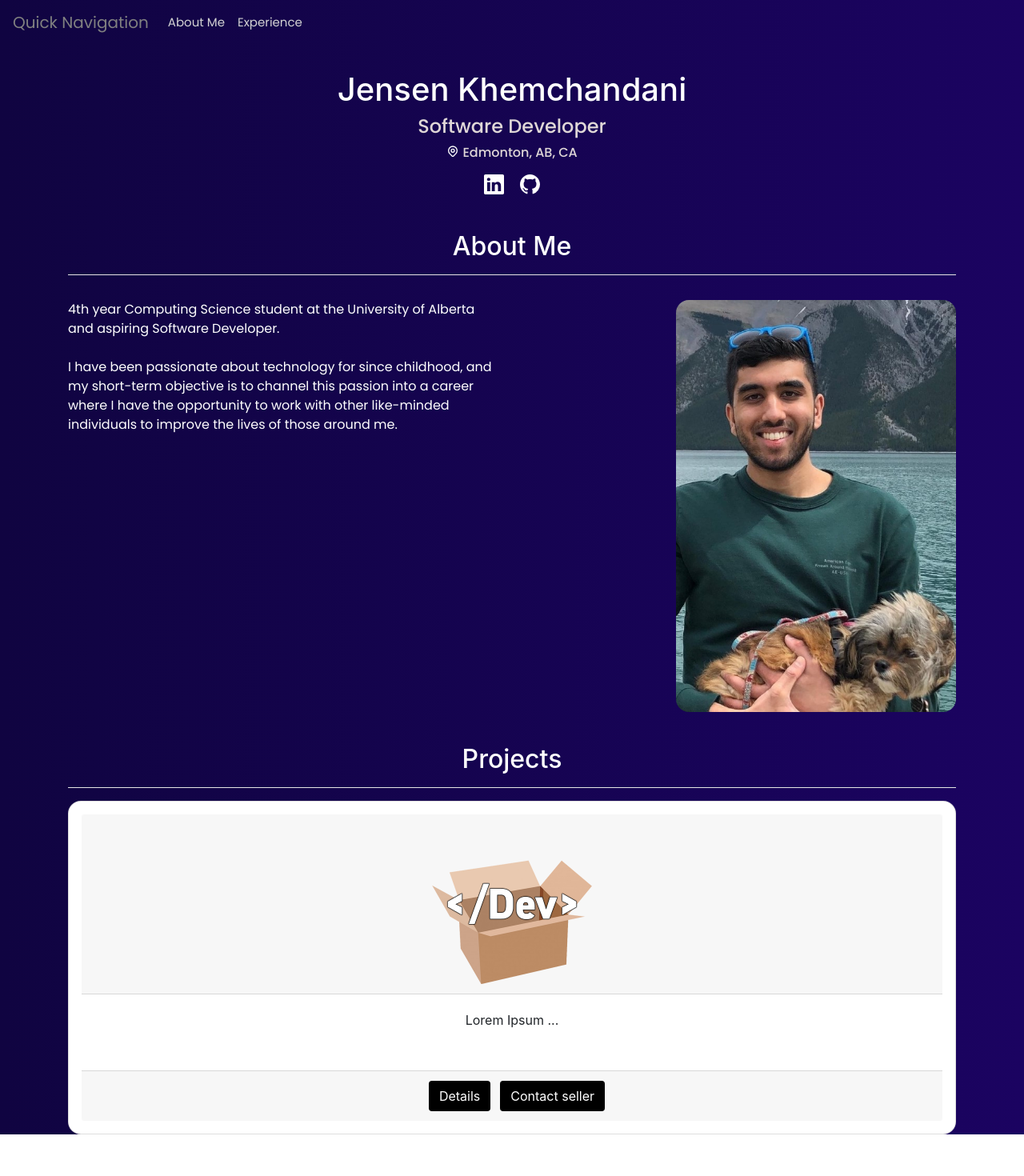
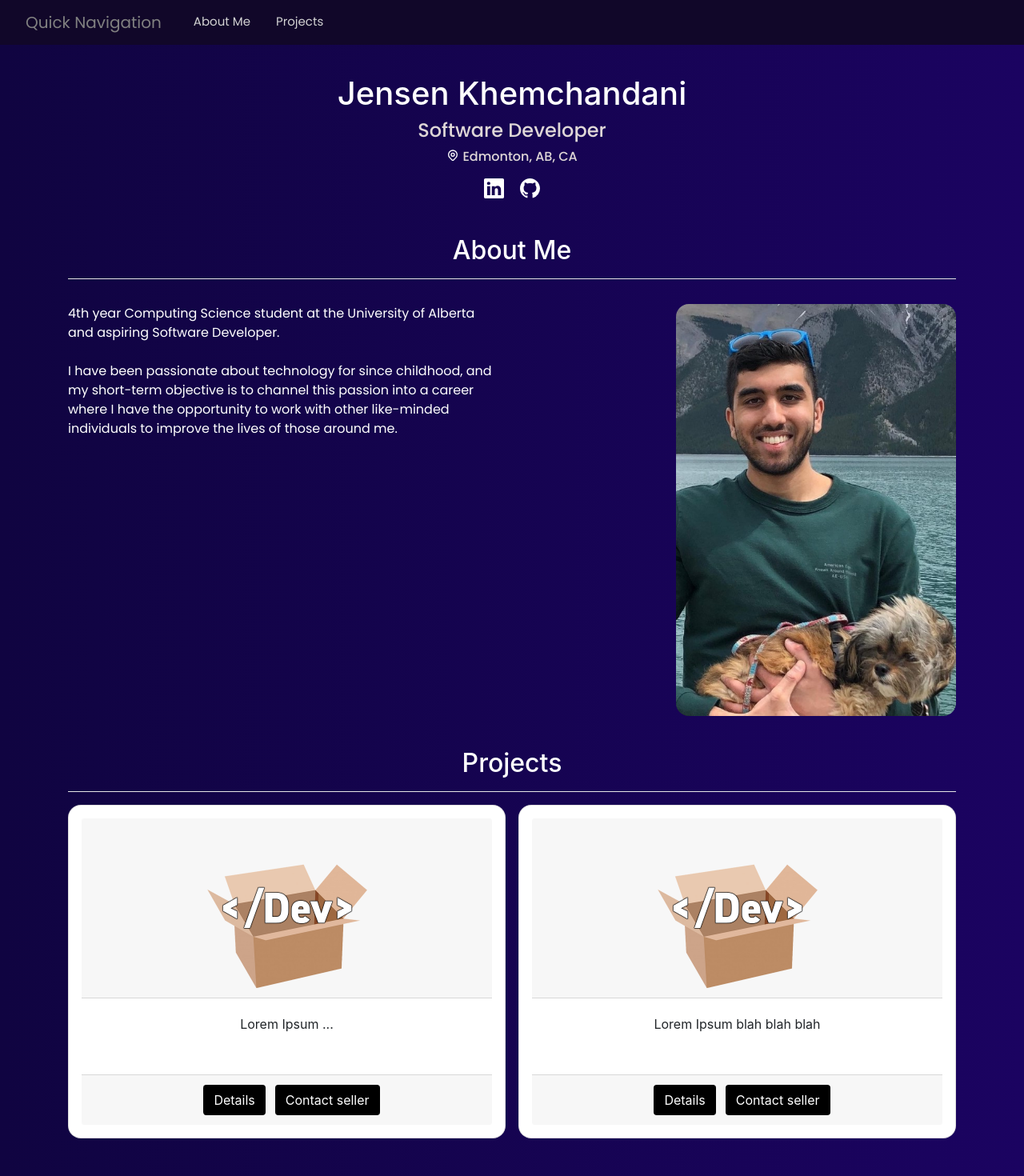
Before and after one commit to jensenkhem/portfolio-website, a React (Create React App) app: page / in a window 1280 px wide. Shown: the top 1470 px of the page at 80% size. Before the commit the page ends 1418 px from the top, so only its background shows below. Built offline with nearby package versions, Linux system fonts and the light colour scheme.

Commit message:
Made navbar nicer and work on mobile devices

```diff
--- a/src/components/header/Header.jsx
+++ b/src/components/header/Header.jsx
@@ -3,27 +3,26 @@ import HeaderSocials from './HeaderSocials';
 import './header.css';
 import {HiOutlineLocationMarker} from 'react-icons/hi'
 const Header = () => {
-  const style = { "font-family": "Poppins", "color": "lightgrey"};
-  const style2 = { "font-family": "Poppins", "color": "grey"};
+  const style = { "font-family": "Poppins", "color": "lightgrey", "margin-left": "1rem"};
+  const style2 = { "font-family": "Poppins", "color": "grey", "margin-left": "1rem" };
   const style3 = { "font-family": "Poppins"};
+  const style4 = { "background-color": "#110729"}
   const locationIcon = { "color": "white", "size": 25 }
   return (
     <>
     <head>
       <link rel="stylesheet" href="https://cdn.jsdelivr.net/npm/bootstrap@4.0.0/dist/css/bootstrap.min.css" integrity="sha384-Gn5384xqQ1aoWXA+058RXPxPg6fy4IWvTNh0E263XmFcJlSAwiGgFAW/dAiS6JXm" crossorigin="anonymous"></link>
     </head>
-    <nav class="navbar sticky-top navbar-expand-md navbar-dark">
-    <div class="navbar-collapse collapse w-100 order-1 order-md-0 dual-collapse2">
+    <nav class="navbar sticky-top navbar-dark navbar-expand-md" style={style4}>
+      <ul class="navbar-nav mr-auto">
         <a class="navbar-brand" style={style2} href="#">Quick Navigation</a>
-        <ul class="navbar-nav mr-auto">
         <li class="nav-item">
             <a class="nav-link" style={style} href="#about">About Me</a>
         </li>
         <li class="nav-item">
-                <a class="nav-link" style={style} href="#experience">Experience</a>
+            <a class="nav-link" style={style} href="#projects">Projects</a>
         </li>
       </ul>
-    </div>
     </nav>
       <header>
         <div className="introduction">
--- a/src/components/header/header.css
+++ b/src/components/header/header.css
@@ -5,10 +5,21 @@ header {
 
 .navbar-nav.navbar-center {
     position: absolute;
-    padding-top: 5vh;
+    /* padding-top: 5vh; */
     left: 50%;
     transform: translatex(-50%);
 }
+
+nav {
+    display: block !important;
+}
+
+@media only screen and (max-width: 768px) {
+    nav {
+      display: none !important;
+    }
+  }
+
 
 .nav-link {
     transition: var(--transition);
@@ -51,6 +62,6 @@ hr {
 }
 
 .introduction {
-    /* margin-top: 5px; */
+    margin-top: 5px;
     text-align: center;
 }
--- a/src/components/projects/Projects.jsx
+++ b/src/components/projects/Projects.jsx
@@ -7,16 +7,28 @@ const Projects = () => {
       <h2>Projects</h2>
       <hr />
       <div className="card-grid">
-        <div class="card card-shadow">
-          <div class="card-header">
-            <img class="devinabox" src={devinabox} alt="dev in a box card"></img>
+        <div className="card card-shadow">
+          <div className="card-header">
+            <img className="devinabox" src={devinabox} alt="dev in a box card"></img>
           </div>
-          <div class="card-body">
+          <div className="card-body">
             Lorem Ipsum ...
           </div>
-          <div class="card-footer">
-            <button class="btn">Details</button>
-            <button class="btn btn-outline">Contact seller</button>
+          <div className="card-footer">
+            <button className="btn">Details</button>
+            <button className="btn btn-outline">Contact seller</button>
+          </div>
+        </div>
+        <div className="card card-shadow">
+          <div className="card-header">
+            <img className="devinabox" src={devinabox} alt="something else card"></img>
+          </div>
+          <div className="card-body">
+            Lorem Ipsum blah blah blah
+          </div>
+          <div className="card-footer">
+            <button className="btn">Details</button>
+            <button className="btn btn-outline">Contact seller</button>
           </div>
         </div>
       </div>
--- a/src/components/projects/projects.css
+++ b/src/components/projects/projects.css
@@ -10,6 +10,7 @@
     grid-template-columns: repeat(auto-fit, minmax(300px, 1fr));
     gap: 1rem;
     align-items: flex-start;
+    margin-bottom: 5rem;
 }
 
 .card {
```
Lines whose indentation alone changed are shown as unchanged.
